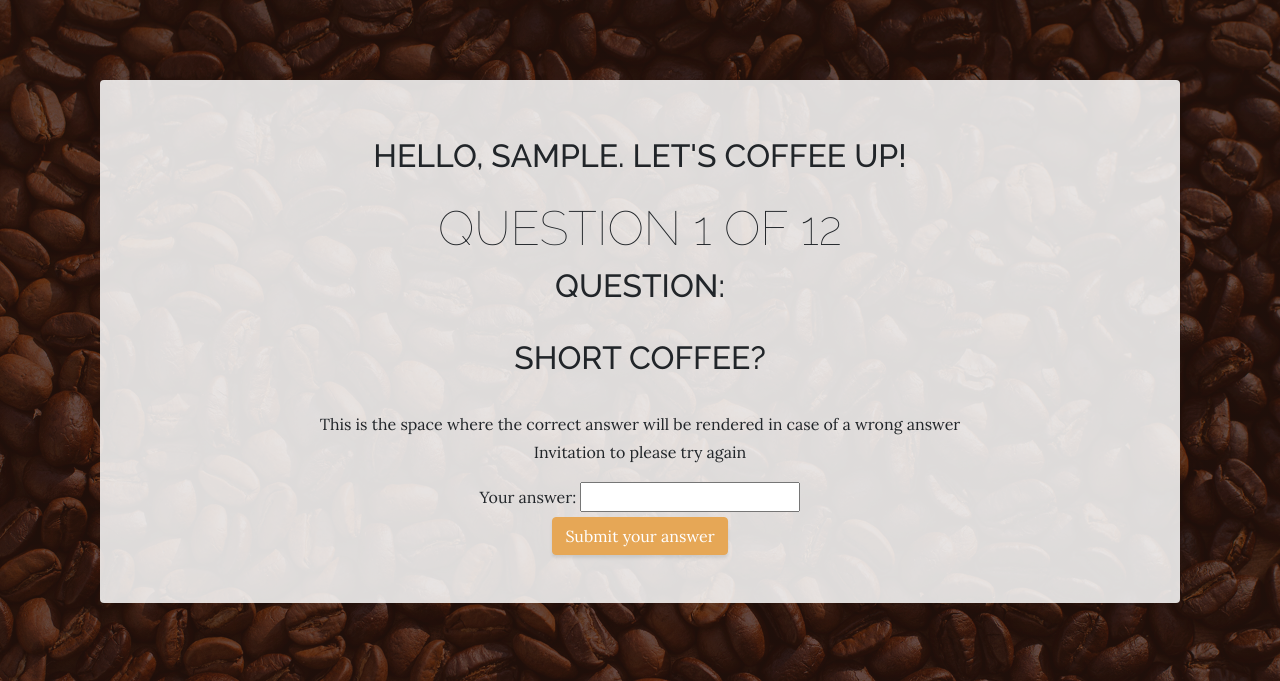
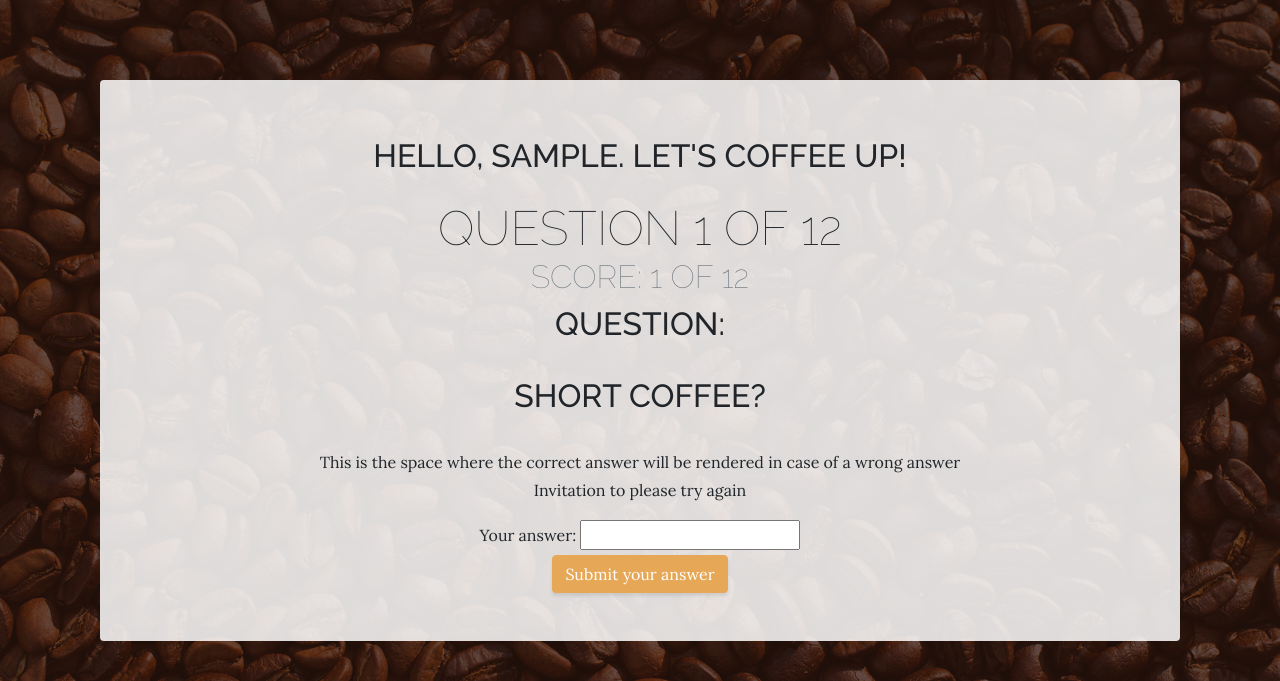
Before and after one commit to Code-Institute-Submissions/python-project-game, a Flask app: page /quiz in a window 1280 px wide. Shown: the part 56-737 px from the top of the page. Run offline with Flask 2, Linux system fonts and the light colour scheme; the visitor is signed in with stand-in values (Sample User, id 1); some libraries are stand-ins or nearby versions.

Commit message:
added notes for pending and updated readme with example

```diff
--- a/templates/quiz.html
+++ b/templates/quiz.html
@@ -7,6 +7,7 @@
             <h2 class="section-heading mb-4">
                 <p class="mb-3">Hello, {{ username }}. Let's coffee up!</p>
                 <span class="section-heading-lower">Question 1 of 12</span>
+                <span class="font-weight-light text-muted">Score: {{ score }} of 12</span>
                 <p>Question: </p>
                 <p>{{ first_question }}</p>
             </h2>
```
Also changed, not shown: app.py (+7 -2 lines), README.md.
